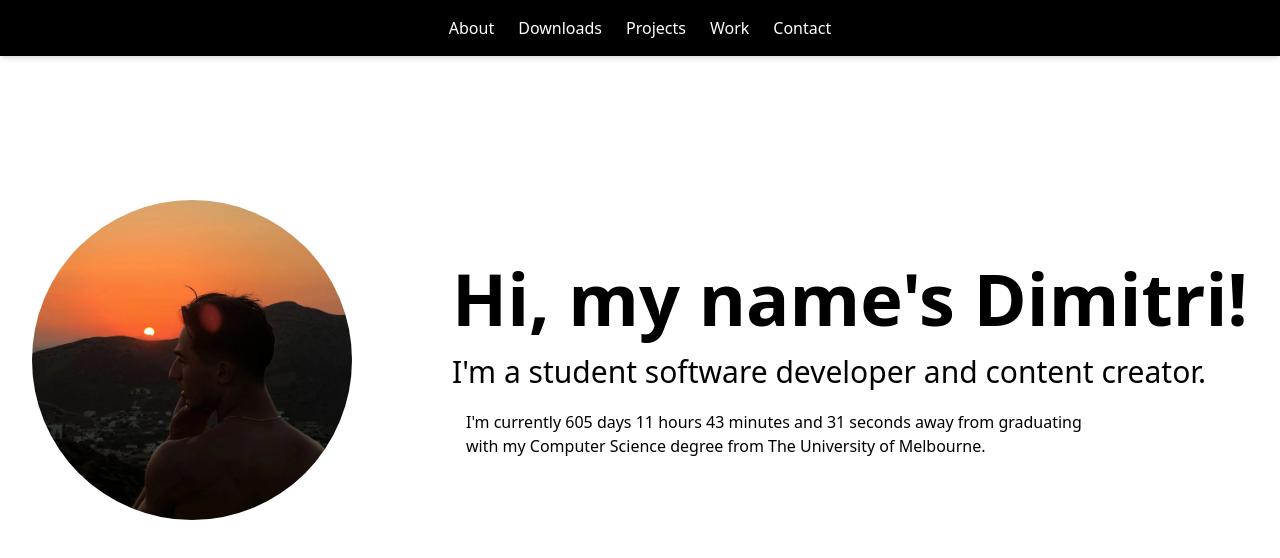
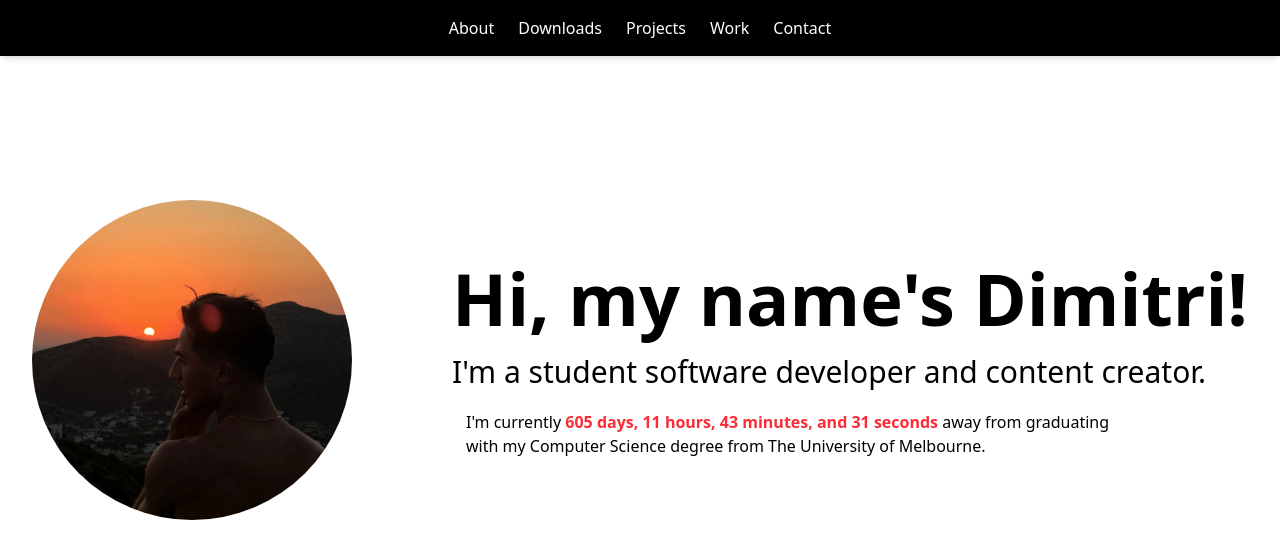
Before and after one commit to mitso2005/portfolio, a React (Vite) app in the folder my-portfolio/: page / in a window 1280 px wide. Shown: the top 558 px of the page. Built offline with nearby package versions, Linux system fonts and the light colour scheme.

Commit message:
i made the countdown red

```diff
--- a/my-portfolio/src/components/About.jsx
+++ b/my-portfolio/src/components/About.jsx
@@ -50,7 +50,7 @@ function About() {
 
                     {/* Countdown */}
                     <div className="text-1xl max-w-3xl mx-auto">
-                        <p> I'm currently {gradCountdown.days} days {gradCountdown.hours} hours {gradCountdown.minutes} minutes and {gradCountdown.seconds} seconds away from graduating <br></br>with my Computer Science degree from The University of Melbourne.</p>
+                        <p> I'm currently <span className="font-bold text-red-500">{gradCountdown.days} days, {gradCountdown.hours} hours, {gradCountdown.minutes} minutes, and {gradCountdown.seconds} seconds</span> away from graduating <br></br>with my Computer Science degree from The University of Melbourne.</p>
                     </div>
                 </div>
             </div>
```
